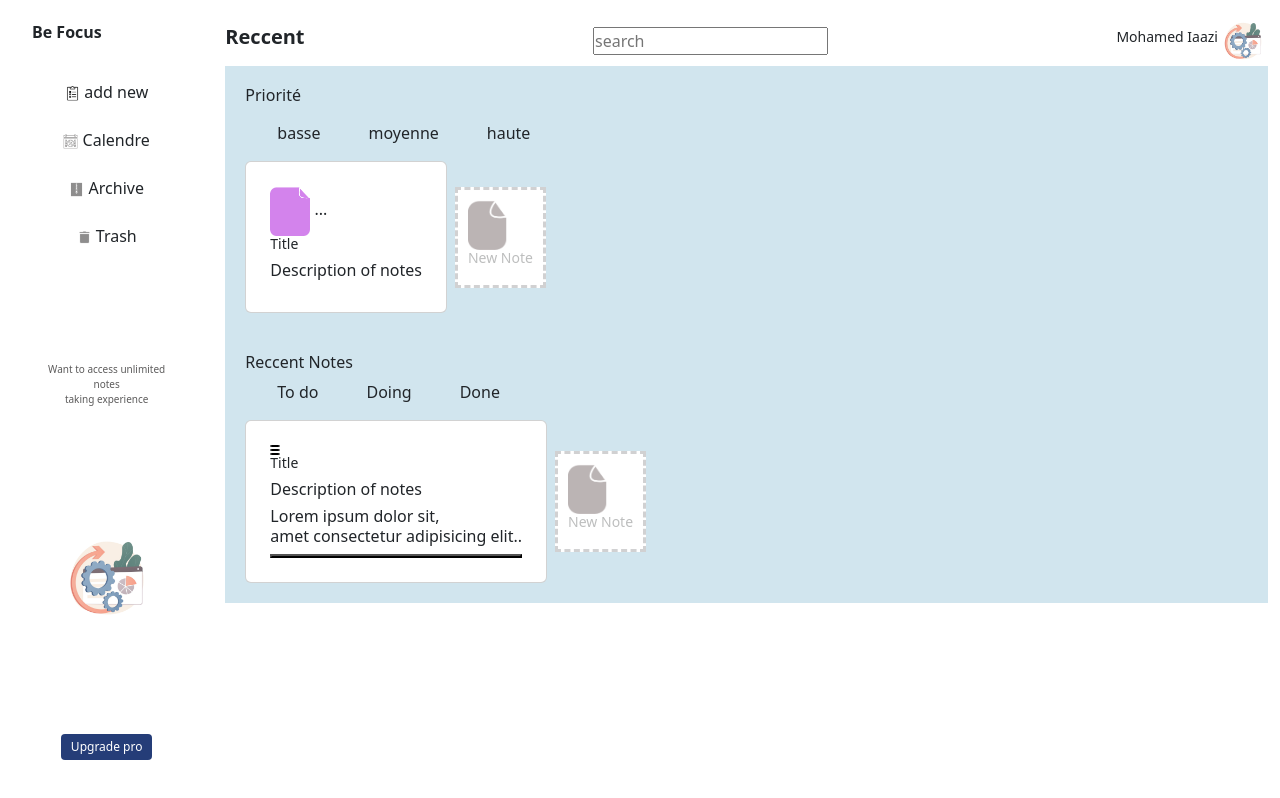
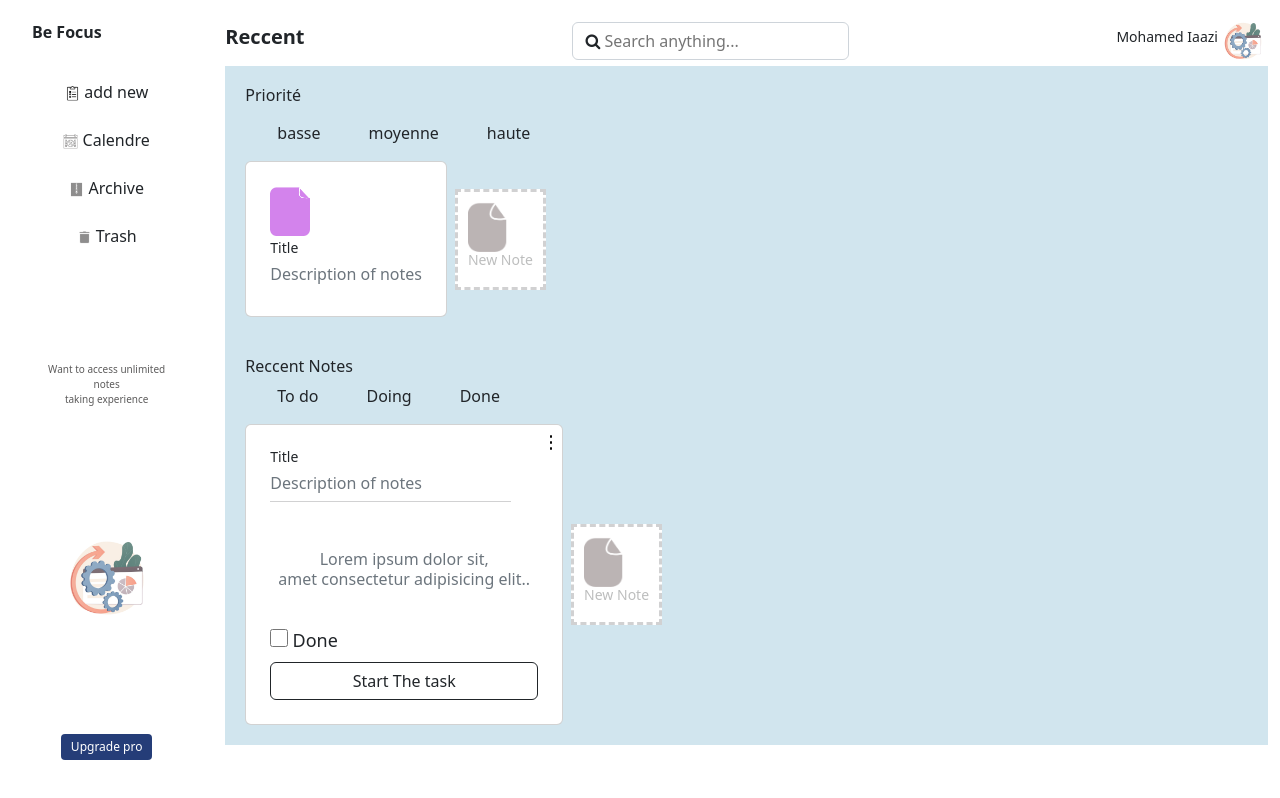
Before and after one commit to mohamed-iaazi/BeFocused-app, a plain HTML site: page index.html in a window 1280 px wide. Drawn offline with Linux system fonts and the light colour scheme.

Commit message:
i finish the ui design

```diff
--- a/css/style.css
+++ b/css/style.css
@@ -90,8 +90,11 @@ nav div{
 }
 
 .notes img{
-    height: 10px;
-    width: 10px;
+    height: 15px;
+    width: 2px;
+    position: absolute;
+    top: 10px;
+    right: 10px;
 
 }
 
@@ -110,3 +113,18 @@ left h1{
 .back {
       background-color: #d1e5ee;
 }
+
+.line {
+    display: block;
+    width: 90%;
+    height: 1px;
+    background-color: #d1d1d2;
+}
+
+label {
+    font-size: 18px;
+}
+.notes input {
+    height: 18px;
+    width: 18px;
+}
--- a/index.html
+++ b/index.html
@@ -5,6 +5,7 @@
     <meta name="viewport" content="width=device-width, initial-scale=1.0">
     <link rel="stylesheet" href="./css/style.css">
     <link rel="stylesheet" href="./css/bootstrap.min.css">
+    <link rel="stylesheet" href="https://cdnjs.cloudflare.com/ajax/libs/font-awesome/4.7.0/css/font-awesome.min.css">
     <title>Be Focus</title>
 </head>
 <body >
@@ -46,7 +47,15 @@
             <section class="d-flex justify-content-between align-items-center pt-3 appbar">
                 <h1>Reccent</h1>
                 <div>
-                    <input type="text" placeholder="search">
+                    <!-- <input type="text" placeholder="search"> -->
+
+
+    <div class="form-control form-input ">
+        <i class="fa fa-search d-inline-block"></i>
+        <input type="text" style="border: none; outline: none;" placeholder="Search anything...">
+    </div>
+
+
                 </div>
                 <div class="d-flex align-items-center">
                     <h3>Mohamed Iaazi</h3>
@@ -65,15 +74,14 @@
                 <li class="pt-2  nav-item "><a class="nav-link"  href="#"> moyenne </a></li>
                 <li class="pt-2  nav-item "><a class="nav-link"  href="#"> haute </a></li>
             </ul>
-   <div class="d-flex gap-2 align-content-center align-items-center ">
+          <div class="d-flex gap-2 align-content-center align-items-center ">
              <!-- notes cards  -->
             <div class="card p-4 ">
                 <div class="notes-m" >
                     <img src="./assets/note-display@2x.png" alt="note">
-                    <span>...</span>
                  </div>
-                <h2>Title </h2>
-                <h3>Description of notes </h3>
+                <h2 class="mt-1">Title </h2>
+                <h3 class="font-weight-light text-secondary">Description of notes </h3>
             </div>
              <!-- add new card  -->
             <div class="add-card">
@@ -104,14 +112,18 @@
    <div class="d-flex gap-2 align-content-center align-items-center">
              <!-- notes cards  -->
             <div class="card p-4 notes">
-                <img src="./assets/more@2x.png" alt="" srcset="">
+                <img  src="./assets/more@2x.png" alt="" srcset="">
+                <h2>Title </h2>
+                <h3 class="font-weight-light text-secondary">Description of notes </h3>
+                 <span class="line"></span>
+                 <h3 class=" p-2 pt-5 font-weight-light text-secondary text-center ">Lorem ipsum dolor sit, <br>
+                    amet consectetur adipisicing elit.. </h3>
 
-                <h2>Title </h2>
-                <h3>Description of notes </h3>
-                 <span></span>
-                 <h3>Lorem ipsum dolor sit, <br>
-                    amet consectetur adipisicing elit.. </h3>
-                 <button type="checkbox"></button>
+                    <div>
+                        <input class="mt-4" type="checkbox" name="done" id="done">
+                        <label for="done">Done</label>
+                      </div>
+                      <button type="button" class="btn btn-outline-dark">Start The task</button>
             </div>
              <!-- add new card  -->
             <div class="add-card">
```
